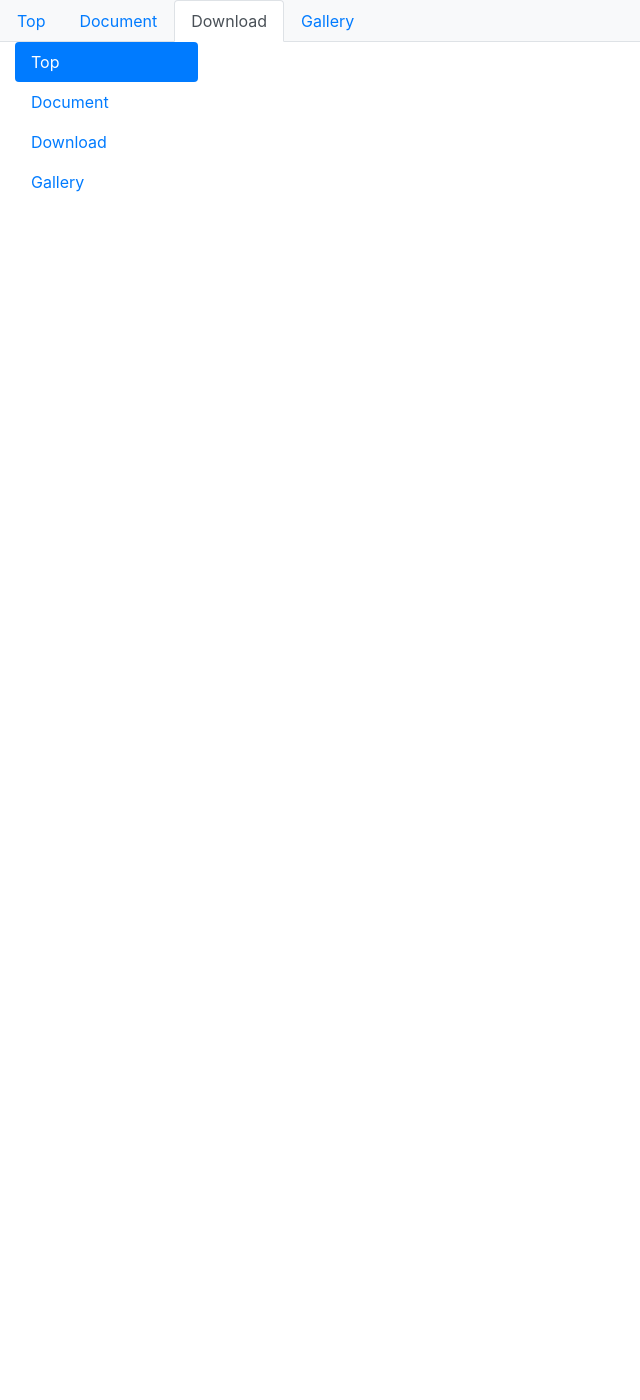
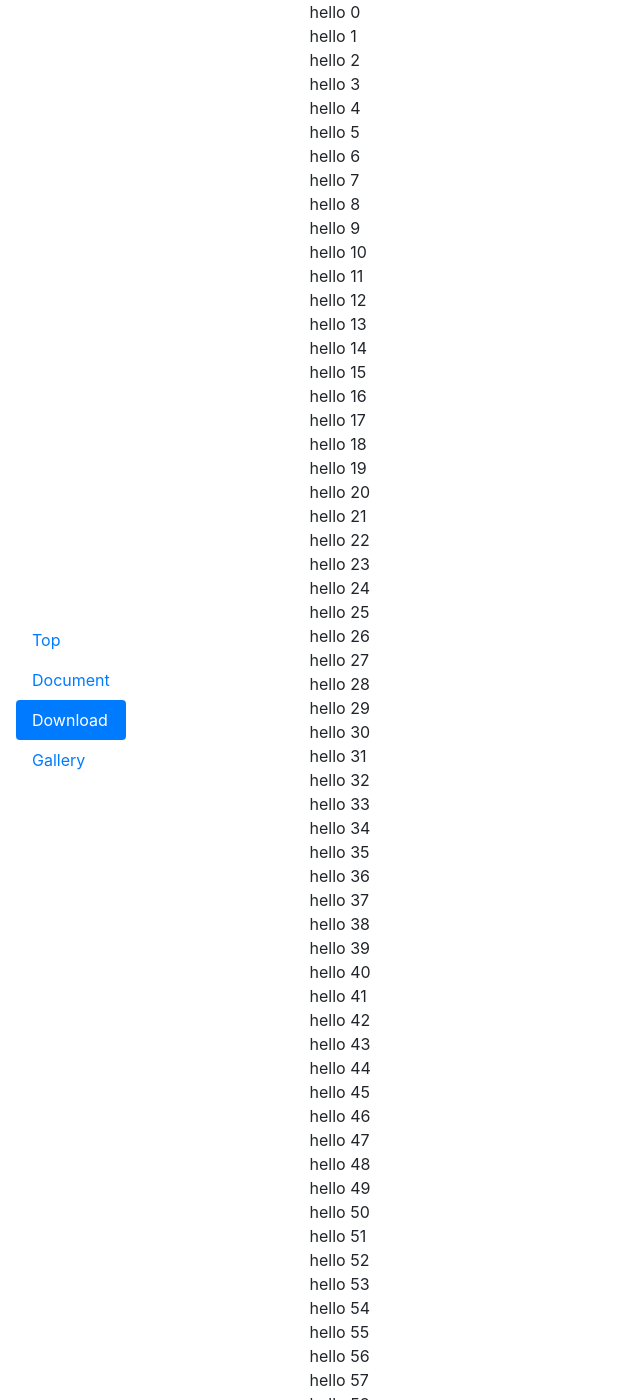
Before and after one commit to ypsitau/trial, a Jekyll site: the page built from gura-page/download/index.md, in a window 1280 px wide and 1400 px high. Shown: the whole window, without its empty margins (0-640 px from the left). Built offline with Jekyll 4.4.1, drawn with Linux system fonts in a browser that asks for light colours; some of the changed text lies outside the part shown.

Commit message:
updated document

```diff
--- a/gura-page/_layouts/basement.html
+++ b/gura-page/_layouts/basement.html
@@ -6,7 +6,8 @@
     <meta name="viewport" content="width=device-width, initial-scale=1, shrink-to-fit=no">
     <!-- Bootstrap CSS -->
     <link rel="stylesheet" href="https://stackpath.bootstrapcdn.com/bootstrap/4.1.2/css/bootstrap.min.css" integrity="sha384-Smlep5jCw/wG7hdkwQ/Z5nLIefveQRIY9nfy6xoR1uRYBtpZgI6339F5dgvm/e9B" crossorigin="anonymous">
-    <link href="{{ page.topdir }}/assets/gura-template.css" rel="stylesheet">
+	<link rel="stylesheet" href="{{ page.topdir }}/assets/navbar-fixed-left.min.css">
+    <link rel="stylesheet" href="{{ page.topdir }}/assets/gura-template.css">
     <title>{{ page.title }}</title>
   </head>
   <body>
--- a/gura-page/_layouts/default.html
+++ b/gura-page/_layouts/default.html
@@ -3,14 +3,15 @@ layout: basement
 topdir: ../..
 ---
 <!-- <nav class="navbar navbar-light bg-light"> -->
-<ul class="bg-light nav nav-tabs">
 <!--
 	<a class="logo" href="{{ topdir }}/index.html">
 	  <img src="{{ topdir }}/assets/banner-medium.png" alt="Gura Programming Language" />
 	</a>
 -->
+<nav class="navbar navbar-inverse navbar-fixed-left">
+  <ul class="nav nav-pills flex-column">
     <li class="nav-item">
-	<a class="nav-link{% if page.url == '/' %} active{% endif %}" href="/">Top</a>
+      <a class="nav-link{% if page.url == '/' %} active{% endif %}" href="/">Top</span></a>
     </li>
     <li class="nav-item">
       <a class="nav-link{% if page.url contains '/document/' %} active{% endif %}" href="/document/">Document</a>
@@ -22,27 +23,8 @@ topdir: ../..
       <a class="nav-link{% if page.url contains '/gallery/' %} active{% endif %}" href="/gallery/">Gallery</a>
     </li>
   </ul>
-<div class="container-fluid">
-  <div class="row">
-    <nav class="col-md-2 col-md-2 hidden-xs-down bg-faded sidebar">
-      <ul class="nav nav-pills flex-column">
-        <li class="nav-item">
-          <a class="nav-link active" href="#">Top <span class="sr-only">(current)</span></a>
-        </li>
-        <li class="nav-item">
-          <a class="nav-link" href="#">Document</a>
-        </li>
-        <li class="nav-item">
-          <a class="nav-link" href="#">Download</a>
-        </li>
-        <li class="nav-item">
-          <a class="nav-link" href="#">Gallery</a>
-        </li>
-      </ul>
 </nav>
-	<!-- class="col-sm-9 offset-sm-3 col-md-10 offset-md-2 pt-3"> -->
-    <div class="col-sm-10 pt-3">
+<div class="container">
   {{ content }}
 </div>
 </div>
-</div>
--- a/gura-page/download/index.md
+++ b/gura-page/download/index.md
@@ -3,3 +3,6 @@ layout: default
 lang: en
 title: download
 ---
+{% for i in (0..100) %}
+  <div>hello {{ i }}</div>
+{% endfor %}
```
Also changed, not shown: gura-page/assets/navbar-fixed-left.min.css (added). Lines whose indentation alone changed are shown as unchanged.
